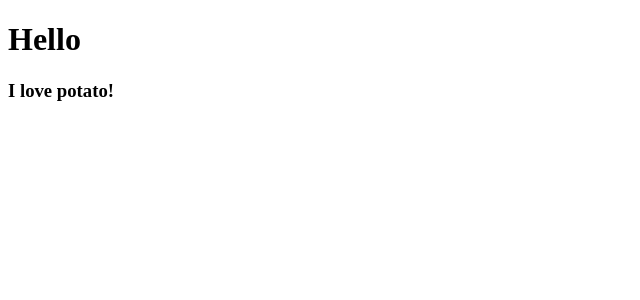
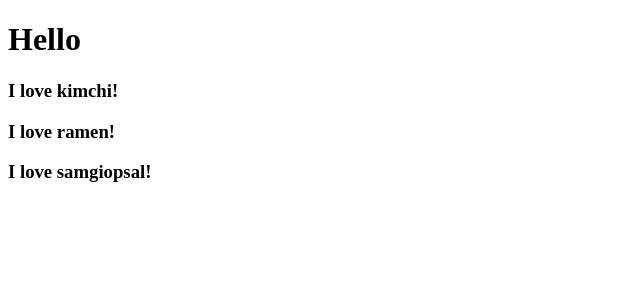
Before and after one commit to fxrcha/movie_app, a React (Create React App) app: page / in a window 1280 px wide. Shown: the top 300 px of the page, without its empty margins (0-640 px from the left). Built offline with nearby package versions, Linux system fonts and the light colour scheme.

Commit message:
#2.1 Reusable Components with JSX + Props

```diff
--- a/src/App.js
+++ b/src/App.js
@@ -5,7 +5,9 @@ function App() {
   return (
     <div className="App">
       <h1>Hello</h1>
-      <Potato />
+      <Potato fav="kimchi" />
+      <Potato fav="ramen" />
+      <Potato fav="samgiopsal" />
     </div>
   );
 }
--- a/src/Potato.js
+++ b/src/Potato.js
@@ -1,8 +1,8 @@
 import React from 'react';
 
-const Potato = () => {
+const Potato = ({ fav }) => {
     return (
-        <h3>I love potato!</h3>
+        <h3>I love {fav}!</h3>
     )
 }
 
```
